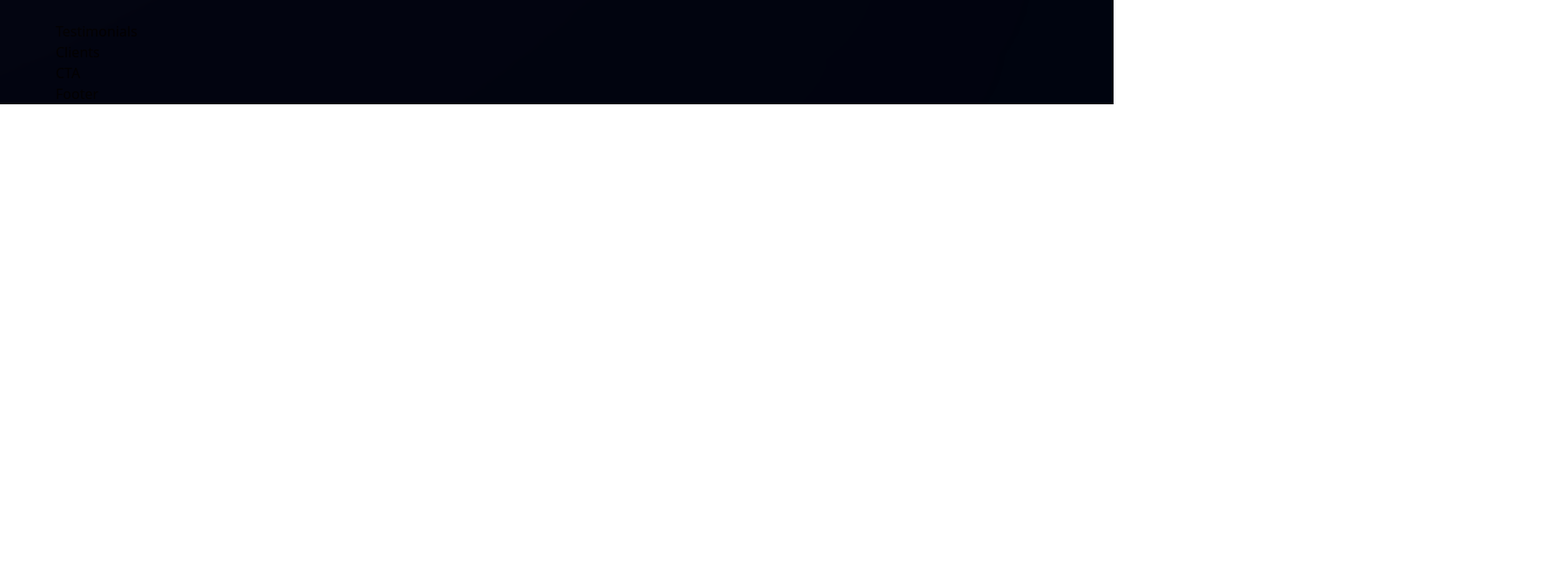
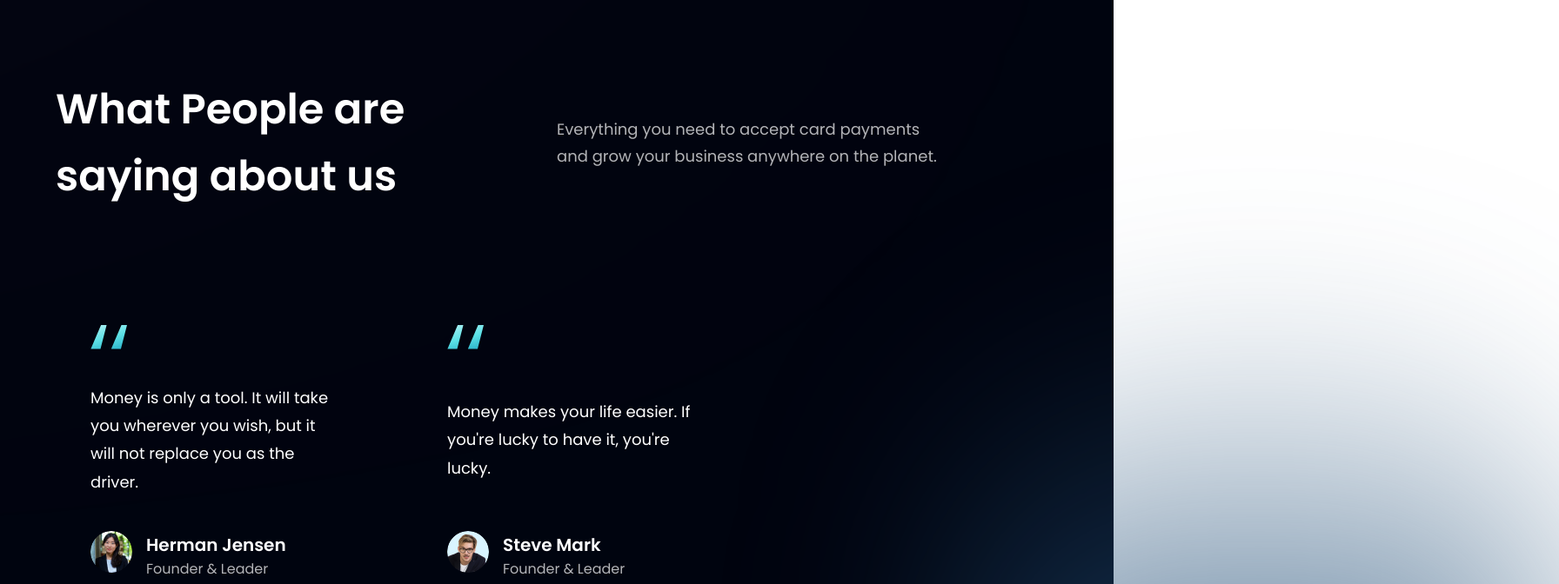
Before and after one commit to sold1er1K/hoobank, a React (Vite) app: page / in a window 1280 px wide. Shown: the part 2780-3452 px from the top of the page at 87% size, 1792 px wide, since content can reach past the window. Before the commit the page ends 2900 px from the top, so only its background shows below. Built offline with nearby package versions, Linux system fonts and the light colour scheme.

Commit message:
testimonials section with Feedback card component

```diff
--- a/src/components/CardDeal.jsx
+++ b/src/components/CardDeal.jsx
@@ -6,7 +6,7 @@
   <section className={layout.section}>
     <div className={layout.sectionInfo}>
       <h2 className={styles.heading2}>
-      <div className="flex justify-center md:inline">Find a better card deal</div> <br className="md:block hidden"/>
+      <div className="flex justify-center md:inline">Find a better card deal</div><br className="md:block hidden"/>
       <div className="flex justify-center md:inline">in few easy steps.</div>
       </h2>
       <p className={`${styles.paragraph} max-w-[470px] mt-5`}>
@@ -16,7 +16,6 @@
     </div>
     <div className={layout.sectionImg}>
       <img src={card} alt="card" className="w-[100%] h-[100%]"/>
-
     </div>
   </section>
 )
--- a/src/components/FeedbackCard.jsx
+++ b/src/components/FeedbackCard.jsx
@@ -1,9 +1,25 @@
-import React from 'react'
+import { quotes } from "../assets";
 
-const FeedbackCard = () => {
-  return (
-    <div>FeedbackCard</div>
-  )
-}
+const FeedbackCard = ({ content, name, title, img }) => (
+  <div className="flex justify-between flex-col px-10 py-12 rounded-[20px]  max-w-[370px] md:mr-10 sm:mr-5 mr-0 my-5 feedback-card">
+    <img src={quotes} alt="double_quotes" className="w-[42.6px] h-[27.6px] object-contain" />
+    <p className="font-poppins font-normal text-[18px] leading-[32.4px] text-white my-10">
+      {content}
+    </p>
 
-export default FeedbackCard
+    <div className="flex flex-row">
+      <img src={img} alt={name} className="w-[48px] h-[48px] rounded-full" />
+      <div className="flex flex-col ml-4">
+        <h4 className="font-poppins font-semibold text-[20px] leading-[32px] text-white">
+          {name}
+        </h4>
+        <p className="font-poppins font-normal text-[16px] leading-[24px] text-dimWhite">
+          {title}
+        </p>
+      </div>
+    </div>
+  </div>
+);
+
+
+export default FeedbackCard;
--- a/src/components/Testimonials.jsx
+++ b/src/components/Testimonials.jsx
@@ -1,9 +1,27 @@
-import React from 'react'
+import { feedback } from "../constants";
+import styles from "../style";
+import FeedbackCard from "./FeedbackCard";
 
-const Testimonials = () => {
-  return (
-    <div>Testimonials</div>
-  )
-}
+const Testimonials = () => (
+  <section id="clients" className={`${styles.paddingY} ${styles.flexCenter} flex-col relative `}>
+    <div className="absolute z-[0] w-[60%] h-[60%] -right-[50%] rounded-full blue__gradient bottom-40" />
 
-export default Testimonials
+    <div className="w-full flex justify-between items-center md:flex-row flex-col sm:mb-16 mb-6 relative z-[1]">
+      <h2 className={styles.heading2}>
+        What People are <br className="sm:block hidden" /> saying about us
+      </h2>
+      <div className="w-full md:mt-0 mt-6">
+        <p className={`${styles.paragraph} text-left max-w-[450px]`}>
+          Everything you need to accept card payments and grow your business
+          anywhere on the planet.
+        </p>
+      </div>
+    </div>
+
+    <div className="flex flex-wrap sm:justify-start justify-center w-full feedback-container relative z-[1]">
+      {feedback.map((card) => <FeedbackCard key={card.id} {...card} />)}
+    </div>
+  </section>
+);
+
+export default Testimonials;
```
